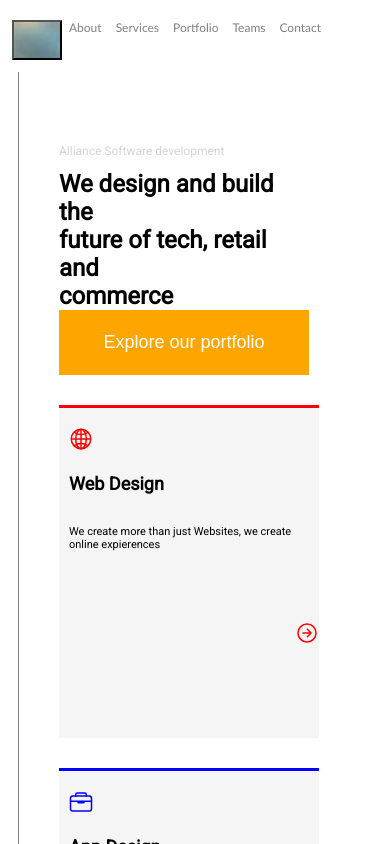
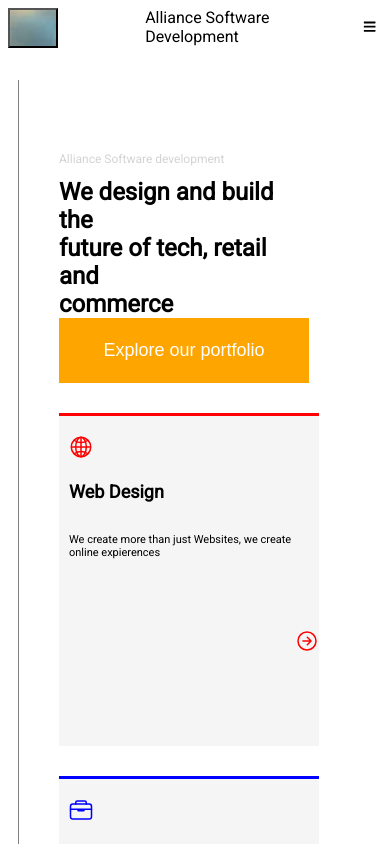
Before and after one commit to mtravers1/aliancesoftwaredevelopmentwebsite, a React (Create React App) app: page /home in a window 390 px wide. Shown: the top 844 px of the page. Built offline with nearby package versions, Linux system fonts and the light colour scheme.

Commit message:
added togglenavbar

```diff
--- a/package.json
+++ b/package.json
@@ -8,6 +8,7 @@
     "@testing-library/user-event": "^13.5.0",
     "react": "^18.2.0",
     "react-dom": "^18.2.0",
+    "react-icons": "^4.4.0",
     "react-router": "^6.3.0",
     "react-router-dom": "^6.3.0",
     "react-scripts": "5.0.1",
--- a/src/App.js
+++ b/src/App.js
@@ -14,50 +14,17 @@ import Services from './pages/services';
 // import Development from './servicepages.js/development';
 // import Whitelabelapp from './servicepages.js/whitelabelapp';
 import { BrowserRouter as Router, Routes, Link, Route} from 'react-router-dom'
+import Togglebutton from './components/togglebutton';
 
 function App() {
 
-  // let component
-  // switch(window.location.pathname){
-  //     case "/home":
-  //     case "/":
-  //         component=<Home/>
-  //         break;
-  //     case"/about":
-  //         component=<About/>
-  //         break;
-  //     case"/contact":
-  //         component=<Contact/>
-  //         break;
-  //     case"/teams":
-  //         component=<Teams/>
-  //         break;
-  //     case"/portfolio":
-  //         component=<Portfolio/>
-  //         break;
-  //     case"/services":
-  //       component=<Services/>
-  //         break;
-    //   case "../servicepages.js/customeracqusition":
-    //         component=<Customeracquisition/>
-    //         break;
-    //     case"/design":
-    //         component=<Design/>
-    //         break;
-    //     case"/development":
-    //         component=<Development/>
-    //         break;
-    //     case"/whitelabelapp":
-    //         component=<Whitelabelapp/>
-    //         break;
 
-  //    default:
-  // }
   return (
     <Router>
     {/* <div className="App"> */}
 
     <Navbar/>
+    <Togglebutton/>
     <div class="verticalLine">
         <Routes>
 
--- /dev/null
+++ b/src/components/togglebutton.js
@@ -0,0 +1,64 @@
+import { FaBars, FaTimes } from "react-icons/fa";
+import { useState } from "react";
+import{  BrowserRouter as Switch,
+  Link,
+  Router,
+  Route,
+  Routes,
+} from "react-router-dom";
+
+const Togglebutton = () => {
+  const [togglenav, setTogglenav] = useState(false);
+
+  const toggle = () => {
+    setTogglenav(!togglenav);
+  };
+
+  return (
+    <div id="tnavbar">
+      <span id="ttitle">
+        <button type="image" id="logo">
+          <Link to="/home"></Link>
+        </button>
+        Alliance Software <br />
+        Development
+        <button onClick={toggle} class="togglebutton">
+          <FaBars />
+        </button>
+      </span>
+
+      <ul>
+        <div id="tog">
+          {togglenav && (
+            <span class="navlist">
+              {/* <button type="image" id="logo">
+                <Link to="/home"></Link>
+              </button> */}
+
+              <li>
+                <Link to="/contact">Contact</Link>
+              </li>
+              <li>
+                <Link to="/teams">Teams</Link>
+              </li>
+              <li>
+                <Link to="/portfolio">Portfolio</Link>
+              </li>
+              <li>
+                <Link to="/services">Services</Link>
+              </li>
+              <li>
+                <Link to="/about">About</Link>
+              </li>
+              {/* <button>
+                    <FaTimes/>
+                </button> */}
+            </span>
+          )}
+        </div>
+      </ul>
+    </div>
+  );
+};
+
+export default Togglebutton;
--- a/src/index.css
+++ b/src/index.css
@@ -86,6 +86,7 @@ p{
   padding:20px;
   margin-left: 30px;
 }
+
 
 
 .subbutton{
@@ -195,10 +196,12 @@ p{
 
 
 #port{
-  display:grid;
-  grid-template-columns: repeat(auto-fit, minmax(200px, 1fr));
 
-  padding:75px;
+    display: flex;
+    justify-content: center;
+
+
+
 }
 
 #thisway{
@@ -226,11 +229,13 @@ p{
 }
 
 .porpic1{
-  background-color: black;
-  cursor: pointer;
-  width: 250px;
-  height: 250px;
-  padding: 50px;
+      background-color: black;
+    cursor: pointer;
+    width: 100%;
+    height: 250px;
+    padding: 50px;
+    margin: 4px;
+
 }
 
 .leftrightport{
@@ -289,6 +294,10 @@ p{
   text-align: left;
 }
 
+#tnavbar{
+  display: none;
+}
+
 @media (max-width: 600px) {
   #home{
     display: grid;
@@ -296,15 +305,17 @@ p{
   }
   #navbar {
     font-size: 12px;
-    position: relative;
-    overflow: hidden;
 
+    display: none;
   }
 
   #navbar a{
     padding:7px;
   }
 
+  #tnavbar{
+    display: block;
+  }
   .verticalLine {
     border-left: thin solid grey;
     padding:10px;
@@ -343,6 +354,25 @@ p{
     grid-template-columns: repeat(auto-fit, minmax(200px, 1fr));
     height: 1050px;
   }
+
+  #ttitle{
+    display: flex;
+    justify-content: space-between;
+  }
+
+  #tnavbar ul{
+        display: flex;
+    justify-content: center;
+    list-style: none;
+    padding: 0px;
+
+  }
+  #tnavbar a{
+        text-decoration: none;
+        color:black;
+  }
+
+
 
   #app{
   background-color: whitesmoke;
@@ -411,11 +441,23 @@ p{
     font-size: 16px;
     border: none;
 }
+.togglebutton{
+  background: none;
+  border: none;
+}
+#port{
+  flex-direction: column;
+}
 
 #portfolio{
-  width: 250px;
+
   font-size: 14px;
   text-align: center;
+  display: flex;
+    justify-content: center;
+    flex-wrap: wrap;
+    flex-direction: column;
+    align-items: center;
 }
 
 .porpic1 {
@@ -440,4 +482,8 @@ p{
     position: relative;
     left: 20%;
   }
+  #sub form{
+  display: flex;
+  width: 50%;
 }
+}
```
Also changed, not shown: 1 other file (tests, documents, lock files or other folders).
